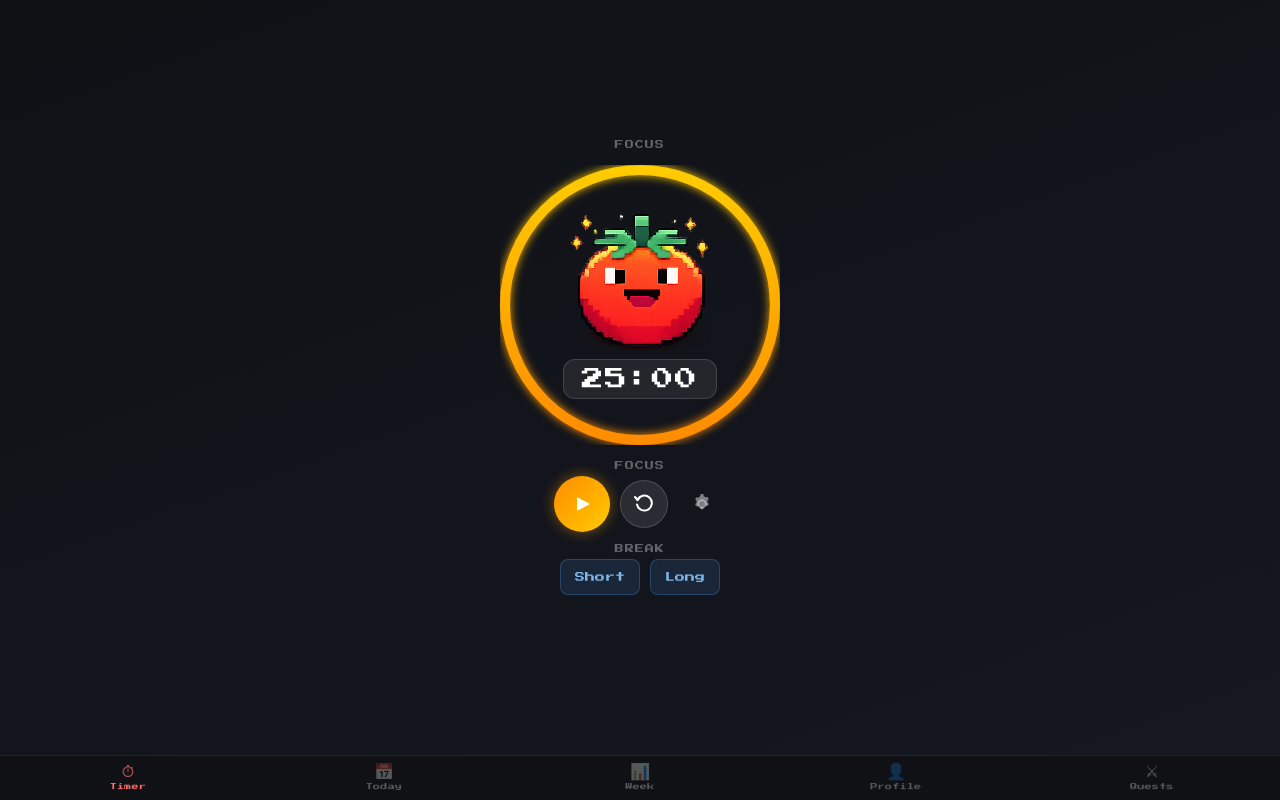
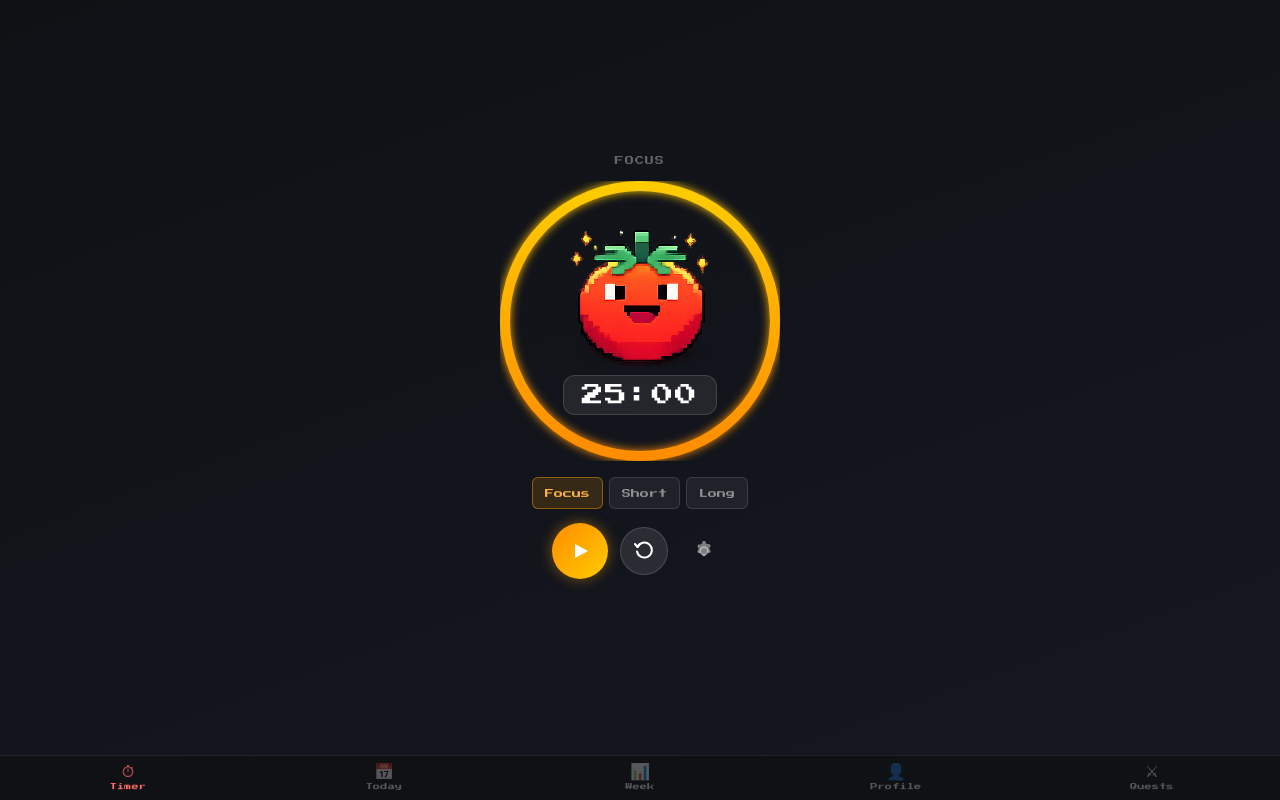
Before and after one commit to shiphrahx/git-tomato, a React (Vite) app in the folder renderer/: page / in a window 1280 px wide. Built offline with nearby package versions, Linux system fonts and the light colour scheme; the HTML template or start-up script is replaced by a standard one.

Commit message:
Redesign controls: mode selector row + single play button

```diff
--- a/renderer/src/App.jsx
+++ b/renderer/src/App.jsx
@@ -107,7 +107,7 @@ export default function App() {
                 <p className="timer-type-label">{type === 'focus' ? 'Focus' : type === 'longBreak' ? 'Long Break' : 'Short Break'}</p>
                 <Timer timeLeft={timeLeft} totalSeconds={totalSeconds} status={status} />
                 <div className="panel__controls">
-                  <Controls status={status} type={type} onStart={start} onPause={pause} onStop={stop} onReset={reset} onStartShortBreak={startShortBreak} onStartLongBreak={startLongBreak} onConfig={() => window.electronAPI?.openSettings()} />
+                  <Controls status={status} type={type} onStart={start} onPause={pause} onReset={reset} onSelectFocus={stop} onSelectShortBreak={startShortBreak} onSelectLongBreak={startLongBreak} onConfig={() => window.electronAPI?.openSettings()} />
                 </div>
               </div>
             </div>
--- a/renderer/src/components/Controls.jsx
+++ b/renderer/src/components/Controls.jsx
@@ -1,17 +1,42 @@
 import React from 'react';
 
-export function Controls({ status, type, onStart, onPause, onStop, onReset, onStartShortBreak, onStartLongBreak, onConfig }) {
+export function Controls({ status, type, onStart, onPause, onReset, onSelectFocus, onSelectShortBreak, onSelectLongBreak, onConfig }) {
   const isRunning = status === 'running';
-  const isBreak = type === 'shortBreak' || type === 'longBreak';
 
   return (
     <div className="controls">
-      {/* Focus group */}
-      <div className="controls__group">
-        <span className="controls__group-label">Focus</span>
-        <div className="controls__row">
-          {/* Start / Pause */}
-          {isRunning && !isBreak ? (
+      {/* Mode selector row */}
+      <div className="controls__modes">
+        <button
+          className={`ctrl-btn ctrl-btn--mode${type === 'focus' ? ' ctrl-btn--mode-active' : ''}`}
+          onClick={onSelectFocus}
+          title="Focus"
+          disabled={isRunning}
+        >
+          Focus
+        </button>
+        <button
+          className={`ctrl-btn ctrl-btn--mode${type === 'shortBreak' ? ' ctrl-btn--mode-active' : ''}`}
+          onClick={onSelectShortBreak}
+          title="Short Break"
+          disabled={isRunning}
+        >
+          Short
+        </button>
+        <button
+          className={`ctrl-btn ctrl-btn--mode${type === 'longBreak' ? ' ctrl-btn--mode-active' : ''}`}
+          onClick={onSelectLongBreak}
+          title="Long Break"
+          disabled={isRunning}
+        >
+          Long
+        </button>
+      </div>
+
+      {/* Action row */}
+      <div className="controls__actions">
+        {/* Play / Pause */}
+        {isRunning ? (
           <button className="ctrl-btn ctrl-btn--primary" onClick={onPause} title="Pause">
             <svg width="20" height="20" viewBox="0 0 20 20" fill="currentColor">
               <rect x="4" y="3" width="4" height="14" rx="1" />
@@ -19,29 +44,20 @@ export function Controls({ status, type, onStart, onPause, onStop, onReset, onSt
             </svg>
           </button>
         ) : (
-            <button className="ctrl-btn ctrl-btn--primary" onClick={isBreak ? onStop : onStart} title={isBreak ? 'Back to Focus' : (status === 'paused' ? 'Resume' : 'Start')}>
-              {isBreak ? (
-                /* Tomato icon to go back to focus */
+          <button className="ctrl-btn ctrl-btn--primary" onClick={onStart} title={status === 'paused' ? 'Resume' : 'Start'}>
             <svg width="20" height="20" viewBox="0 0 20 20" fill="currentColor">
               <polygon points="5,3 18,10 5,17" />
             </svg>
-              ) : (
-                <svg width="20" height="20" viewBox="0 0 20 20" fill="currentColor">
-                  <polygon points="5,3 18,10 5,17" />
-                </svg>
-              )}
           </button>
         )}
 
         {/* Restart */}
-          {!isBreak && (
         <button className="ctrl-btn ctrl-btn--secondary" onClick={onReset} title="Restart">
           <svg width="20" height="20" viewBox="0 0 20 20" fill="none" stroke="currentColor" strokeWidth="2" strokeLinecap="round" strokeLinejoin="round">
             <path d="M3.5 6A7.5 7.5 0 1 1 3 10.5" />
             <polyline points="1,3 3.5,6 6,3" />
           </svg>
         </button>
-          )}
 
         {/* Settings */}
         <button className="ctrl-btn ctrl-btn--ghost" onClick={onConfig} title="Settings">
@@ -52,27 +68,5 @@ export function Controls({ status, type, onStart, onPause, onStop, onReset, onSt
         </button>
       </div>
     </div>
-
-      {/* Break group */}
-      <div className="controls__group">
-        <span className="controls__group-label">Break</span>
-        <div className="controls__row">
-          <button
-            className={`ctrl-btn ctrl-btn--break${type === 'shortBreak' ? ' ctrl-btn--break-active' : ''}`}
-            onClick={onStartShortBreak}
-            title="Short Break"
-          >
-            Short
-          </button>
-          <button
-            className={`ctrl-btn ctrl-btn--break${type === 'longBreak' ? ' ctrl-btn--break-active' : ''}`}
-            onClick={onStartLongBreak}
-            title="Long Break"
-          >
-            Long
-          </button>
-        </div>
-      </div>
-    </div>
   );
 }
--- a/renderer/src/index.css
+++ b/renderer/src/index.css
@@ -167,29 +167,20 @@ body {
   display: flex;
   flex-direction: column;
   align-items: center;
+  gap: 14px;
+}
+
+.controls__modes {
+  display: flex;
+  align-items: center;
+  gap: 6px;
+}
+
+.controls__actions {
+  display: flex;
+  align-items: center;
+  justify-content: center;
   gap: 12px;
-}
-
-.controls__group {
-  display: flex;
-  flex-direction: column;
-  align-items: center;
-  gap: 6px;
-}
-
-.controls__group-label {
-  font-size: 9px;
-  letter-spacing: 0.12em;
-  text-transform: uppercase;
-  color: rgba(255, 255, 255, 0.35);
-  font-family: var(--font-pixel);
-}
-
-.controls__row {
-  display: flex;
-  align-items: center;
-  justify-content: center;
-  gap: 10px;
 }
 
 /* Icon control buttons */
@@ -241,27 +232,27 @@ body {
   background: rgba(255, 255, 255, 0.07);
 }
 
-.ctrl-btn--break {
-  background: rgba(80, 160, 255, 0.12);
-  border: 1px solid rgba(80, 160, 255, 0.25);
-  color: rgba(140, 200, 255, 0.9);
-  font-size: 10px;
+.ctrl-btn--mode {
+  background: rgba(255, 255, 255, 0.06);
+  border: 1px solid rgba(255, 255, 255, 0.12);
+  color: rgba(255, 255, 255, 0.5);
+  font-size: 9px;
   font-family: var(--font-pixel);
   width: auto;
-  height: 36px;
-  padding: 0 14px;
-  border-radius: 8px;
-}
-
-.ctrl-btn--break:hover {
-  background: rgba(80, 160, 255, 0.22);
-  border-color: rgba(80, 160, 255, 0.4);
-}
-
-.ctrl-btn--break-active {
-  background: rgba(80, 160, 255, 0.28);
-  border-color: rgba(80, 160, 255, 0.6);
-  color: #fff;
+  height: 32px;
+  padding: 0 12px;
+  border-radius: 6px;
+}
+
+.ctrl-btn--mode:hover {
+  background: rgba(255, 255, 255, 0.1);
+  color: rgba(255, 255, 255, 0.8);
+}
+
+.ctrl-btn--mode-active {
+  background: rgba(255, 160, 0, 0.15);
+  border-color: rgba(255, 160, 0, 0.45);
+  color: #ffb347;
 }
 
 .ctrl-btn:disabled {
```
Lines whose indentation alone changed are shown as unchanged.
